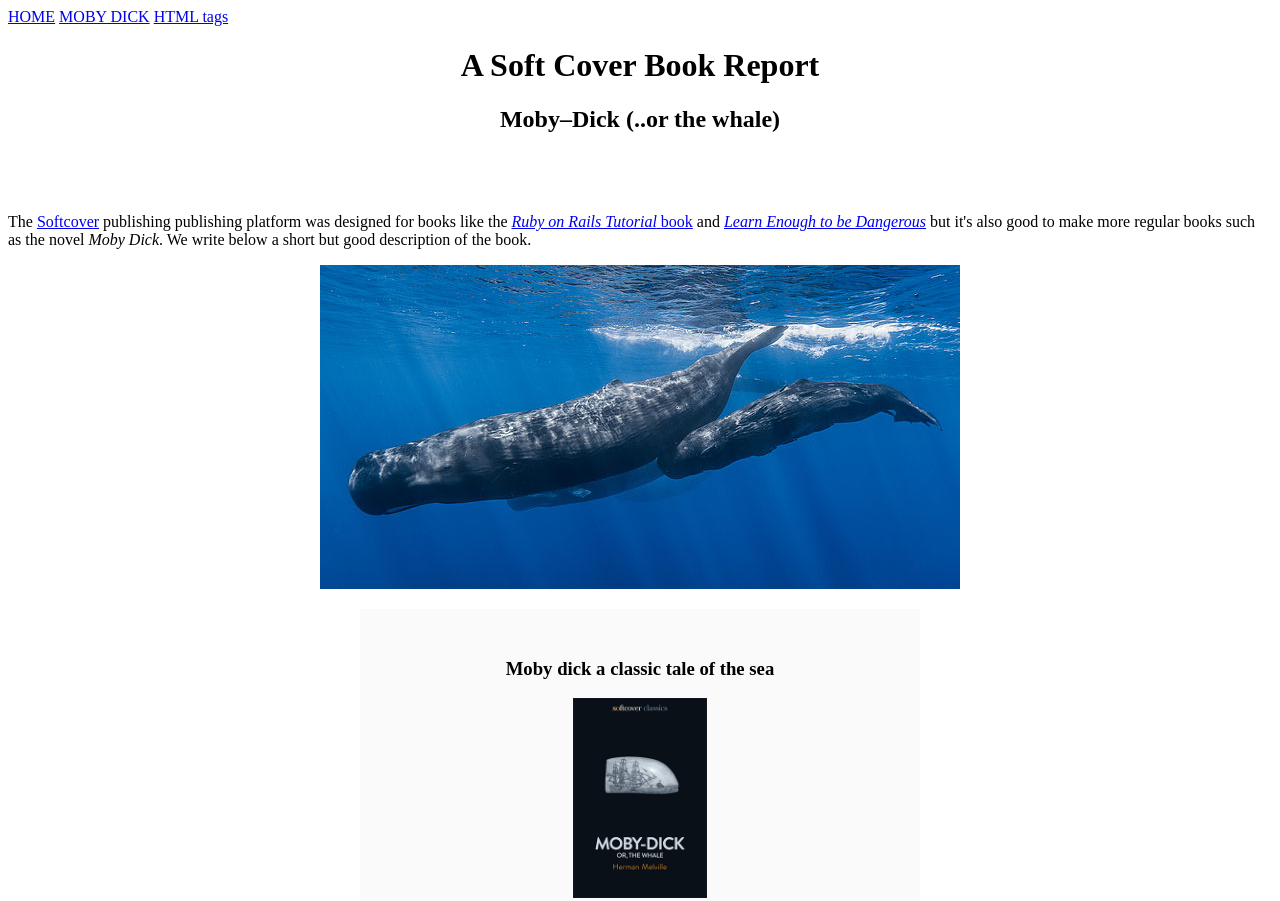
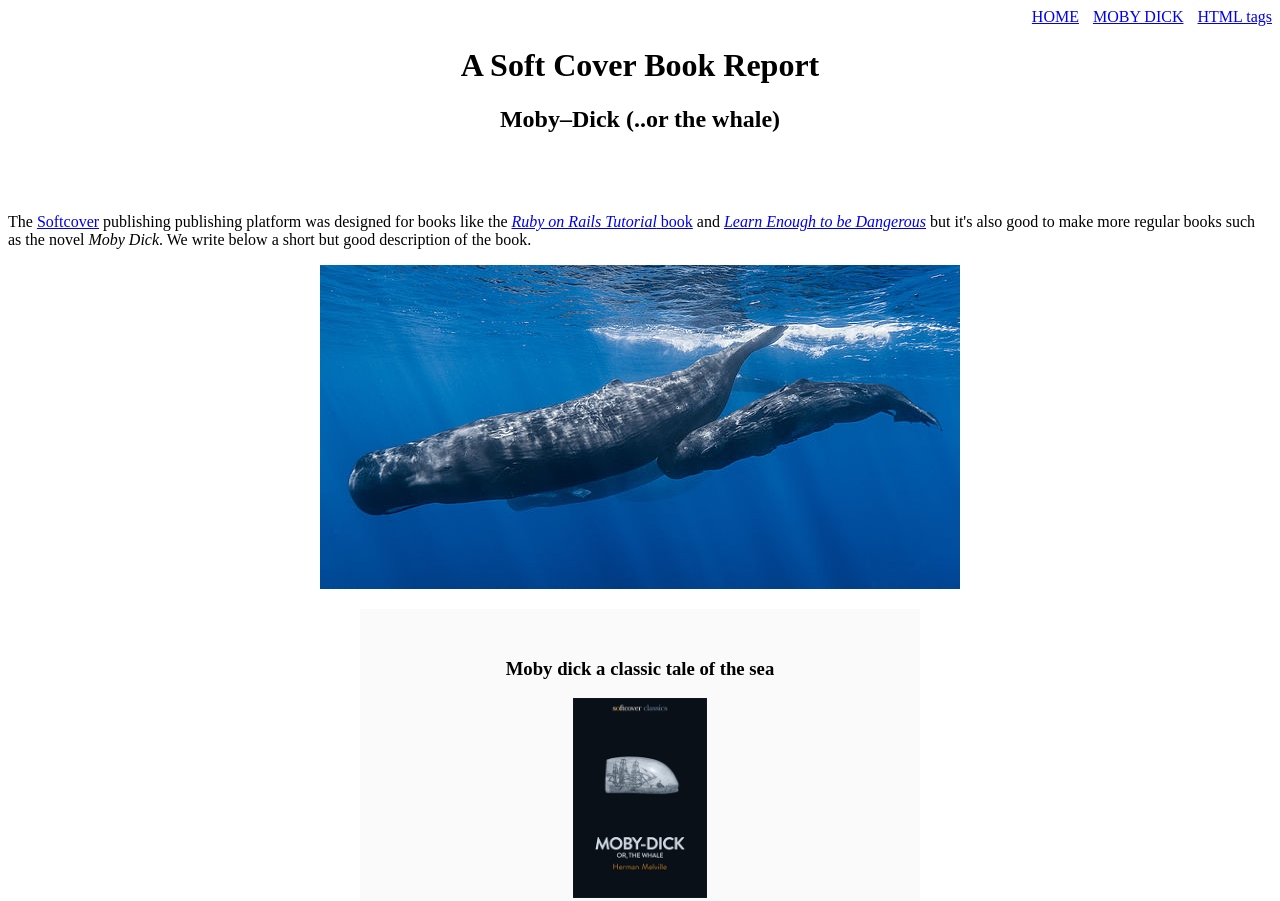
Before and after one commit to ar2rodelvalle/sample_website, a plain HTML site: page moby_dick.html in a window 1280 px wide. Shown: the top 901 px of the page. Drawn offline with Linux system fonts and the light colour scheme.

Commit message:
Add boxes, styling, margins padding

```diff
--- a/moby_dick.html
+++ b/moby_dick.html
@@ -5,10 +5,10 @@
     <title>Moby Dick</title>
   </head>
   <body>
-    <div class="">
+    <div style= "text-align:right">
       <a href="index.html">HOME</a>
-      <a href="moby_dick.html">MOBY DICK</a>
-      <a href="tags.html">HTML tags</a>
+      <a href="moby_dick.html" style="margin:0 0 0 10px">MOBY DICK</a>
+      <a href="tags.html" style="margin:0 0 0 10px">HTML tags</a>
     </div>
 
 
```
Also changed, not shown: tags.html (+3 -3 lines).
